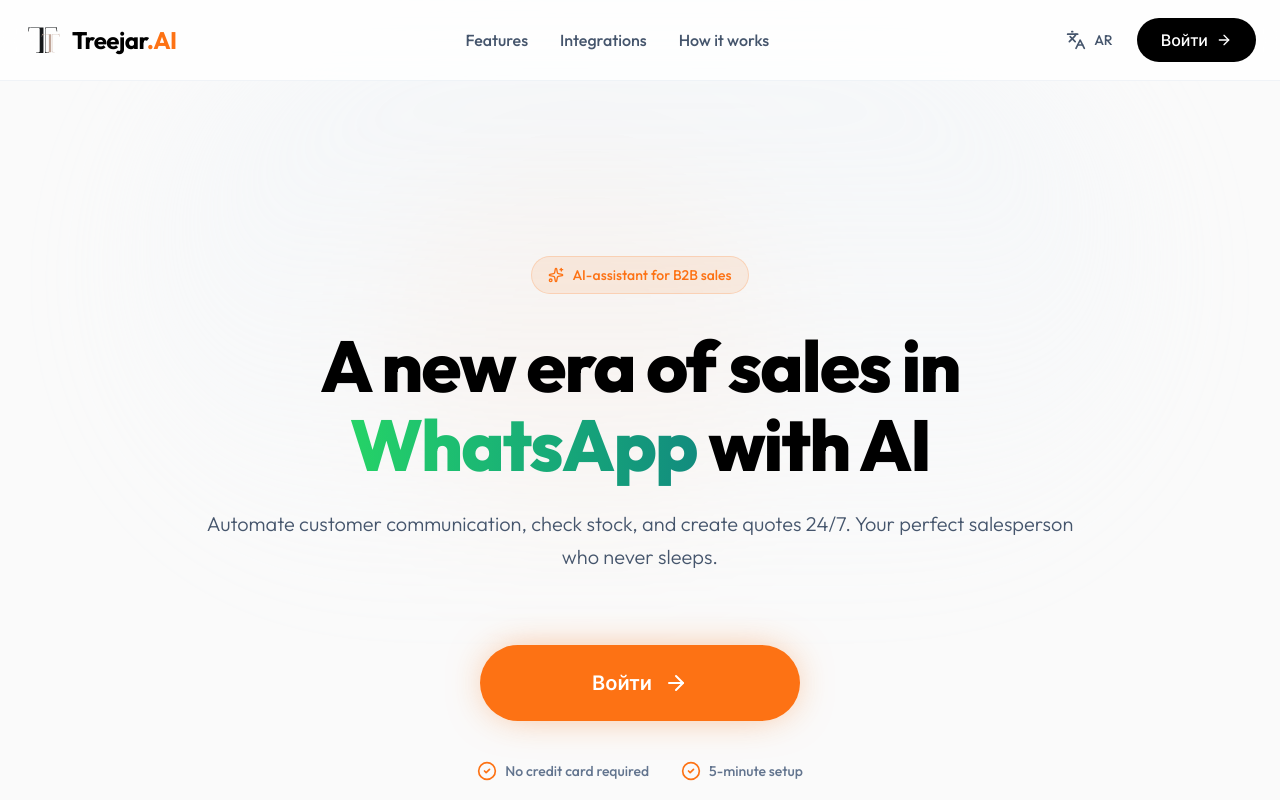
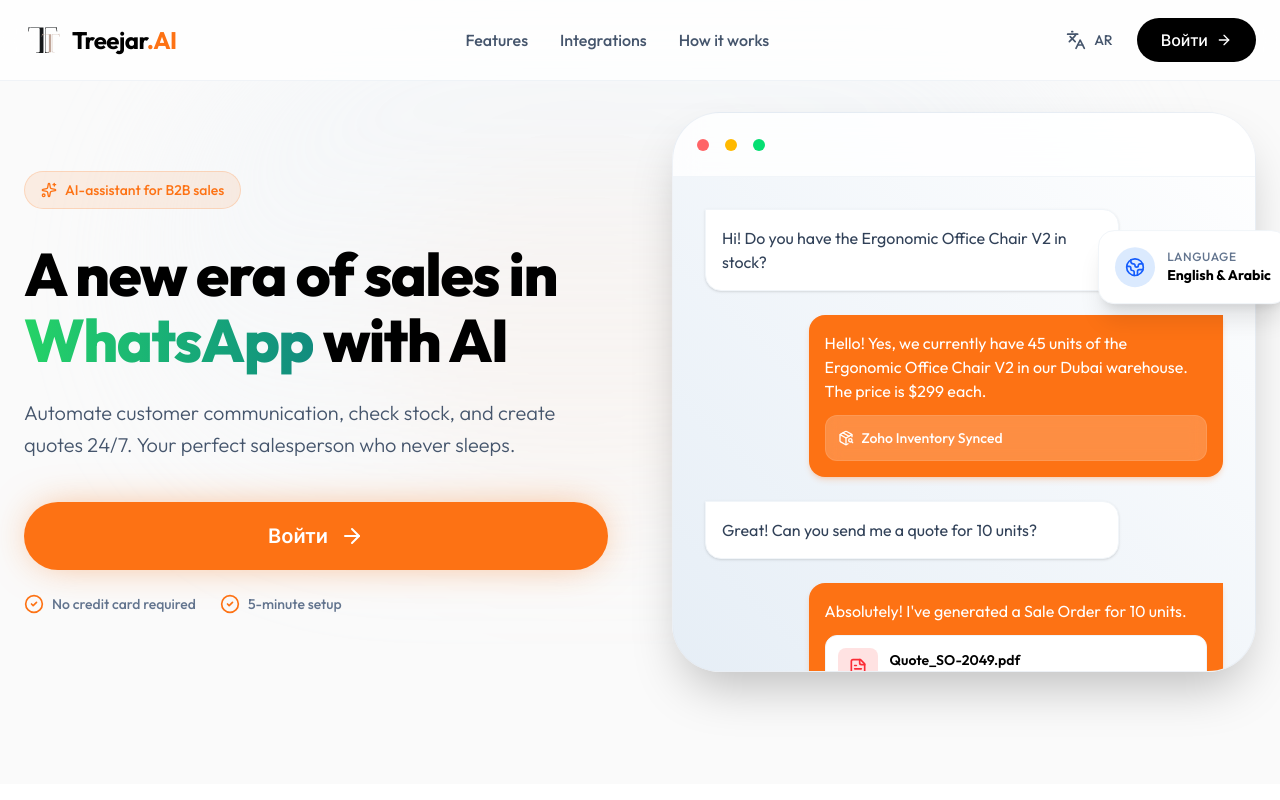
Before and after one commit to maslennikov-ig/treejar, a React (Vite) app in the folder frontend/landing/: page / in a window 1280 px wide. Shown: the top 800 px of the page. Built offline with nearby package versions, Linux system fonts and the light colour scheme.

Commit message:
fix(landing): restore 2-col hero layout, enlarge button full-width, reduce top padding

```diff
--- a/frontend/landing/src/App.tsx
+++ b/frontend/landing/src/App.tsx
@@ -314,14 +314,14 @@
   const { t, lang } = useTranslation();
   const { scrollY } = useScroll();
 
-  // Parallax effects: positive Y values make elements move slower than the scroll speed (creating depth)
-  const yBg = useTransform(scrollY, [0, 1000], [0, 500]); // Deep background moves slowest
-  const yText = useTransform(scrollY, [0, 1000], [0, 50]); // Foreground text moves almost normally
+  const yBg = useTransform(scrollY, [0, 1000], [0, 500]);
+  const yChat = useTransform(scrollY, [0, 1000], [0, 250]);
+  const yText = useTransform(scrollY, [0, 1000], [0, 50]);
 
   const isRtl = lang === 'ar';
 
   return (
-    <section className="relative pt-28 pb-16 md:pt-32 md:pb-20 lg:pt-48 lg:pb-32 overflow-hidden text-center pl-8 pr-8">
+    <section className="relative pt-20 pb-16 md:pt-24 md:pb-20 lg:pt-28 lg:pb-28 overflow-hidden">
       {/* Background gradients */}
       <motion.div
         style={{ y: yBg }}
@@ -332,16 +332,16 @@
       </motion.div>
 
       <div className="max-w-[1440px] mx-auto px-4 sm:px-6 relative z-10">
-        <div className="flex flex-col items-center justify-center pt-8 sm:pt-16">
+        <div className="grid lg:grid-cols-2 gap-12 lg:gap-16 items-center">
           <motion.div
             style={{ y: yText }}
-            className="max-w-4xl flex flex-col items-center mx-auto"
+            className="max-w-2xl"
           >
             <motion.div
               initial={{ opacity: 0, y: 20 }}
               animate={{ opacity: 1, y: 0 }}
               transition={{ duration: 0.6, ease: "easeOut" }}
-              className="inline-flex items-center justify-center gap-2 px-4 py-2 rounded-full bg-brand-orange/10 text-brand-orange font-medium text-sm mb-6 sm:mb-8 border border-brand-orange/20"
+              className="inline-flex items-center gap-2 px-4 py-2 rounded-full bg-brand-orange/10 text-brand-orange font-medium text-sm mb-6 sm:mb-8 border border-brand-orange/20"
             >
               <Sparkles className="w-4 h-4" />
               <span>{t.hero.badge}</span>
@@ -351,7 +351,7 @@
               initial={{ opacity: 0, y: 20 }}
               animate={{ opacity: 1, y: 0 }}
               transition={{ duration: 0.6, delay: 0.1, ease: "easeOut" }}
-              className="text-4xl sm:text-5xl lg:text-7xl font-extrabold leading-[1.1] tracking-tight mb-4 sm:mb-6"
+              className="text-4xl sm:text-5xl lg:text-6xl font-extrabold leading-[1.1] tracking-tight mb-4 sm:mb-6"
             >
               {t.hero.title1}<span className="text-transparent bg-clip-text bg-gradient-to-r from-[#25D366] to-[#128C7E]" dir="ltr">WhatsApp</span>{t.hero.title2}
             </motion.h1>
@@ -369,11 +369,10 @@
               initial={{ opacity: 0, y: 20 }}
               animate={{ opacity: 1, y: 0 }}
               transition={{ duration: 0.6, delay: 0.3, ease: "easeOut" }}
-              className="flex flex-col sm:flex-row items-center justify-center mt-8 w-full"
             >
               <button
                 onClick={onLoginClick}
-                className="w-full sm:w-auto min-w-[280px] md:min-w-[320px] bg-brand-orange text-white px-10 py-5 sm:px-12 sm:py-6 rounded-full font-bold text-lg sm:text-xl hover:bg-[#e56612] transition-all shadow-[0_0_40px_-10px_rgba(249,115,22,0.6)] hover:shadow-[0_0_60px_-10px_rgba(249,115,22,0.8)] active:scale-95 flex items-center justify-center gap-3"
+                className="w-full bg-brand-orange text-white px-8 py-5 rounded-full font-bold text-lg sm:text-xl hover:bg-[#e56612] transition-all shadow-[0_0_40px_-10px_rgba(249,115,22,0.6)] hover:shadow-[0_0_60px_-10px_rgba(249,115,22,0.8)] active:scale-95 flex items-center justify-center gap-3"
               >
                 {t.hero.startFree}
                 {isRtl ? <ArrowLeft className="w-6 h-6" /> : <ArrowRight className="w-6 h-6" />}
@@ -384,7 +383,7 @@
               initial={{ opacity: 0, y: 20 }}
               animate={{ opacity: 1, y: 0 }}
               transition={{ duration: 0.6, delay: 0.4, ease: "easeOut" }}
-              className="mt-8 sm:mt-10 flex flex-col sm:flex-row items-center justify-center gap-4 sm:gap-8 text-sm text-slate-500 font-medium"
+              className="mt-6 flex flex-col sm:flex-row items-start sm:items-center gap-4 sm:gap-6 text-sm text-slate-500 font-medium"
             >
               <div className="flex items-center gap-2">
                 <CheckCircle2 className="w-5 h-5 text-brand-orange" />
@@ -397,7 +396,91 @@
             </motion.div>
           </motion.div>
 
+          {/* Abstract 3D / Chat Visual */}
+          <motion.div
+            style={{ y: yChat }}
+            initial={{ opacity: 0, scale: 0.9 }}
+            animate={{ opacity: 1, scale: 1 }}
+            transition={{ duration: 0.8, delay: 0.2 }}
+            className="relative h-[560px] hidden lg:block"
+          >
+            <div className="absolute inset-0 bg-gradient-to-tr from-brand-soft to-white rounded-[3rem] border border-slate-200/50 shadow-2xl overflow-hidden" dir="ltr">
+              <div className="absolute top-0 left-0 right-0 h-16 bg-white/80 backdrop-blur-md border-b border-slate-100 flex items-center px-6 gap-4">
+                <div className="w-3 h-3 rounded-full bg-red-400" />
+                <div className="w-3 h-3 rounded-full bg-amber-400" />
+                <div className="w-3 h-3 rounded-full bg-green-400" />
+              </div>
 
+              <div className="p-8 pt-24 space-y-6">
+                <motion.div
+                  initial={{ opacity: 0, x: -20 }}
+                  animate={{ opacity: 1, x: 0 }}
+                  transition={{ delay: 0.5 }}
+                  className="bg-white p-4 rounded-2xl rounded-tl-none shadow-sm border border-slate-100 max-w-[80%]"
+                >
+                  <p className="text-slate-700">{t.hero.chat1}</p>
+                </motion.div>
+
+                <motion.div
+                  initial={{ opacity: 0, x: 20 }}
+                  animate={{ opacity: 1, x: 0 }}
+                  transition={{ delay: 1.5 }}
+                  className="bg-brand-orange text-white p-4 rounded-2xl rounded-tr-none shadow-md shadow-brand-orange/20 max-w-[80%] ml-auto"
+                >
+                  <p>{t.hero.chat2}</p>
+                  <div className="mt-3 bg-white/20 p-3 rounded-xl backdrop-blur-sm border border-white/10">
+                    <div className="flex items-center gap-2 text-sm font-medium">
+                      <PackageSearch className="w-4 h-4" />
+                      <span>{t.hero.synced}</span>
+                    </div>
+                  </div>
+                </motion.div>
+
+                <motion.div
+                  initial={{ opacity: 0, x: -20 }}
+                  animate={{ opacity: 1, x: 0 }}
+                  transition={{ delay: 2.5 }}
+                  className="bg-white p-4 rounded-2xl rounded-tl-none shadow-sm border border-slate-100 max-w-[80%]"
+                >
+                  <p className="text-slate-700">{t.hero.chat3}</p>
+                </motion.div>
+
+                <motion.div
+                  initial={{ opacity: 0, x: 20 }}
+                  animate={{ opacity: 1, x: 0 }}
+                  transition={{ delay: 3.5 }}
+                  className="bg-brand-orange text-white p-4 rounded-2xl rounded-tr-none shadow-md shadow-brand-orange/20 max-w-[80%] ml-auto"
+                >
+                  <p>{t.hero.chat4}</p>
+                  <div className="mt-3 bg-white p-3 rounded-xl flex items-center gap-3 border border-slate-100 text-brand-black">
+                    <div className="w-10 h-10 bg-red-100 rounded-lg flex items-center justify-center text-red-500">
+                      <FileText className="w-5 h-5" />
+                    </div>
+                    <div>
+                      <p className="font-semibold text-sm">{t.hero.quoteName}</p>
+                      <p className="text-xs text-slate-500">{t.hero.quoteDesc}</p>
+                    </div>
+                  </div>
+                </motion.div>
+              </div>
+            </div>
+
+            {/* Floating decorative elements */}
+            <motion.div
+              animate={{ y: [0, -10, 0] }}
+              transition={{ duration: 4, repeat: Infinity, ease: "easeInOut" }}
+              className={`absolute ${isRtl ? '-left-8' : '-right-8'} top-32 bg-white p-4 rounded-2xl shadow-xl border border-slate-100 flex items-center gap-3`}
+              dir="ltr"
+            >
+              <div className="w-10 h-10 bg-blue-100 rounded-full flex items-center justify-center text-blue-600">
+                <Globe2 className="w-5 h-5" />
+              </div>
+              <div>
+                <p className="text-xs text-slate-500 font-medium uppercase tracking-wider">{t.hero.langTitle}</p>
+                <p className="font-bold text-sm">{t.hero.langDesc}</p>
+              </div>
+            </motion.div>
+          </motion.div>
         </div>
       </div>
     </section>
```
